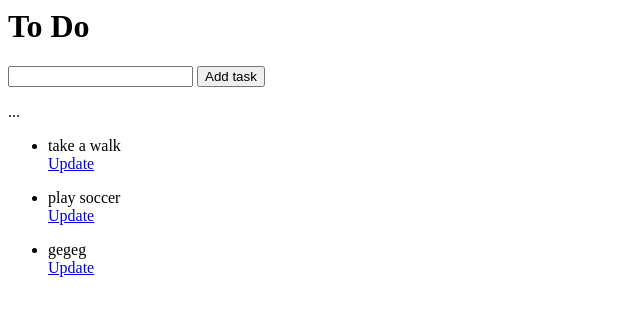
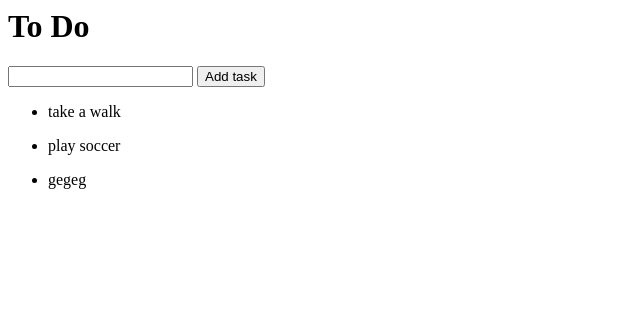
Before and after one commit to LuyoloFikeni/todo, a Django app: page / in a window 1280 px wide. Shown: the top 316 px of the page, without its empty margins (0-640 px from the left). Run offline with Django 5.2, Linux system fonts and the light colour scheme; data comes from the database, SQL or seed files in the repository; both versions use the stored data as it was after the commit.

Commit message:
modified:   DJANGO_TODO/db.sqlite3 	modified:   DJANGO_TODO/tasks/__pycache__/urls.cpython-310.pyc 	modified:   DJANGO_TODO/tasks/__pycache__/views.cpython-310.pyc 	modified:   DJANGO_TODO/tasks/templates/tasks/list.html 	modified:   DJANGO_TODO/tasks/urls.py

```diff
--- a/DJANGO_TODO/tasks/templates/tasks/list.html
+++ b/DJANGO_TODO/tasks/templates/tasks/list.html
@@ -1,15 +1,13 @@
 <h1>To Do</h1>
-
-<form>
+<form method="POST">
+    {% csrf_token %}
     {{ form.text }}
     <input type="Submit" value="Add task">
 </form>
-...
 {% for task in tasks %}
 <div>
     <ul>
-        <li>{{task}}</li>
-        <a href="{% url 'update' task.id %}">Update</a>
+        <li>{{ task }}</li>
     </ul>
 </div>
 {% endfor %}
--- a/DJANGO_TODO/tasks/urls.py
+++ b/DJANGO_TODO/tasks/urls.py
@@ -4,5 +4,5 @@ from . import views
 
 urlpatterns = [
     path('', views.index),
-    path('update/<int:pk>/', views.update, name='update'),
+    path('update/', views.update, name='update'),
     ]
```
Also changed, not shown: DJANGO_TODO/db.sqlite3.
